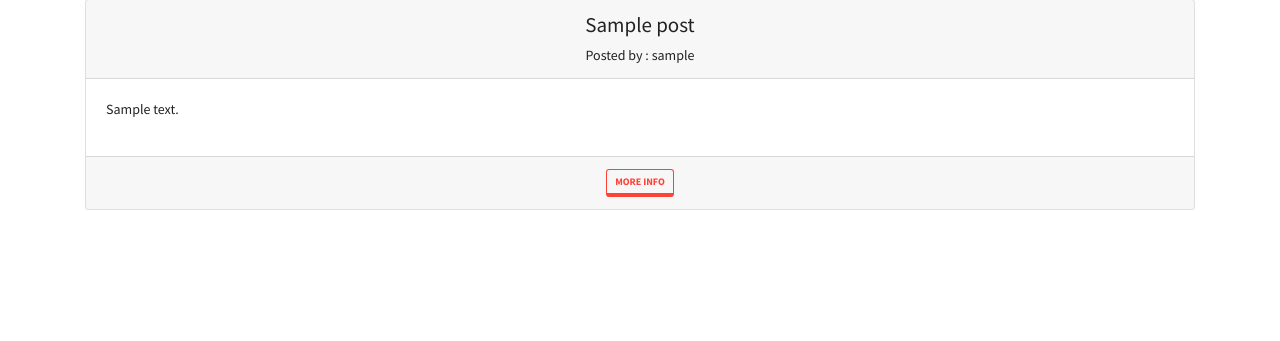
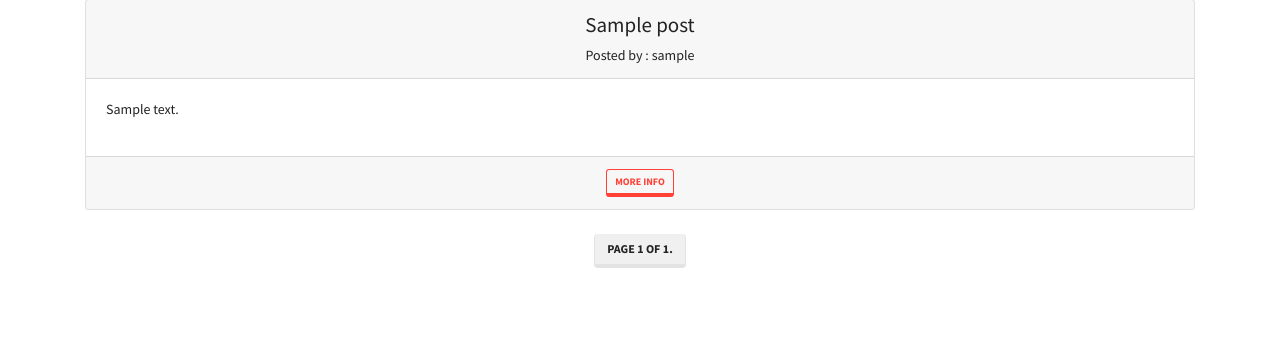
Before and after one commit to nilldiggonto/Advance_Blog_Django_3.1, a Django app: page / in a window 1280 px wide. Shown: the part 196-537 px from the top of the page. Run offline with Django 3.2, Linux system fonts and the light colour scheme; tables that the repository leaves empty hold one stand-in row (values such as "Sample post").

Commit message:
Paginator

```diff
--- a/blog/templates/post/list.html
+++ b/blog/templates/post/list.html
@@ -28,5 +28,5 @@
 
 
 
-
+   {% include "paginator.html" with page=posts %}
 {% endblock %}
--- a/blog/views.py
+++ b/blog/views.py
@@ -1,12 +1,34 @@
 from django.shortcuts import render,get_object_or_404
 from .models import Post
+from django.core.paginator import Paginator,EmptyPage,PageNotAnInteger
+from django.views.generic import ListView,DeleteView
 # Create your views here.
+
+################################## Function Based ###################################
 def post_list(request):
-    posts = Post.published.all()
+
+    object_list = Post.published.all()
     template_name = 'post/list.html'
+    paginator = Paginator(object_list,2)
+    page = request.GET.get('page')
+    try:
+        posts = paginator.page(page)
+    except PageNotAnInteger:
+        posts = paginator.page(1)
+    except EmptyPage:
+        posts = paginator.page(paginator.num_pages)
+
+
     context = {
+        'page':page,
         'posts':posts
     }
+
+
+
+
+
+
     return render(request,template_name,context)
 
 
--- a/templates/base.html
+++ b/templates/base.html
@@ -13,6 +13,8 @@
 
     {% block content %}
 
+
+
     {% endblock %}
 
 </body>
--- /dev/null
+++ b/templates/paginator.html
@@ -0,0 +1,29 @@
+<!-- <div class="pagination">
+    <span class="step-links">
+    {% if page.has_previous %}
+    <a href="?page={{ page.previous_page_number }}">Previous</a>
+    {% endif %}
+    <span class="current">
+    Page {{ page.number }} of {{ page.paginator.num_pages }}.
+    </span>
+    {% if page.has_next %}
+    <a href="?page={{ page.next_page_number }}">Next</a>
+    {% endif %}
+    </span>
+</div> -->
+
+
+    <div class="btn-toolbar" role="toolbar" aria-label="Toolbar with button groups" style="justify-content: center !important;">
+        <div class="btn-group " role="group" aria-label="Second group">
+        {% if page.has_previous %}
+        <a class="btn btn-outline-danger" href="?page={{ page.previous_page_number }}">Previous</a>
+        {% endif %}
+
+
+          <button type="button" class="btn btn-secondary">Page {{ page.number }} of {{ page.paginator.num_pages }}.</button>
+
+          {% if page.has_next %}
+          <a class= "btn btn-outline-danger" href="?page={{ page.next_page_number }}">Next</a>
+          {% endif %}
+        </div>
+    </div>
```
